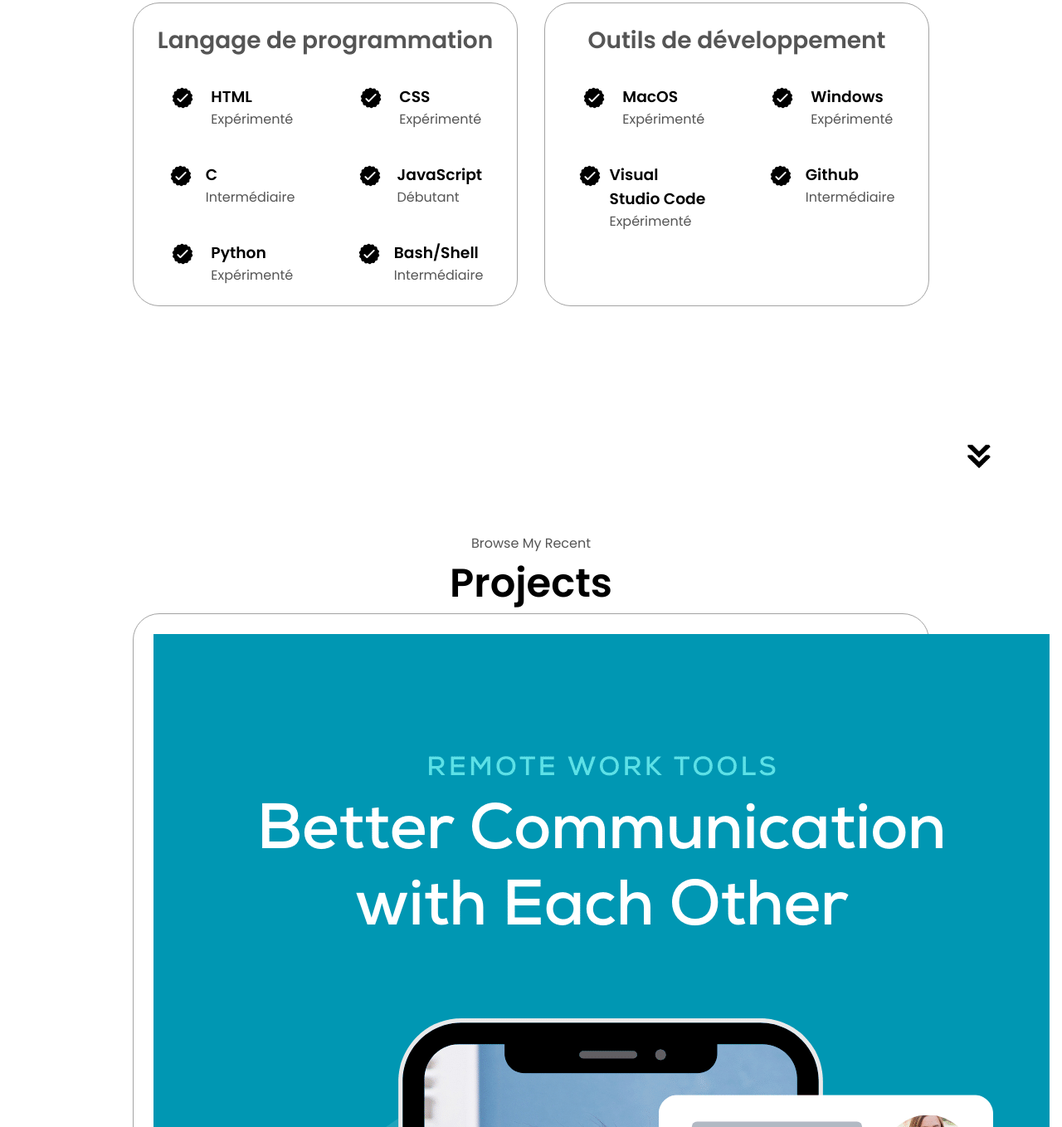
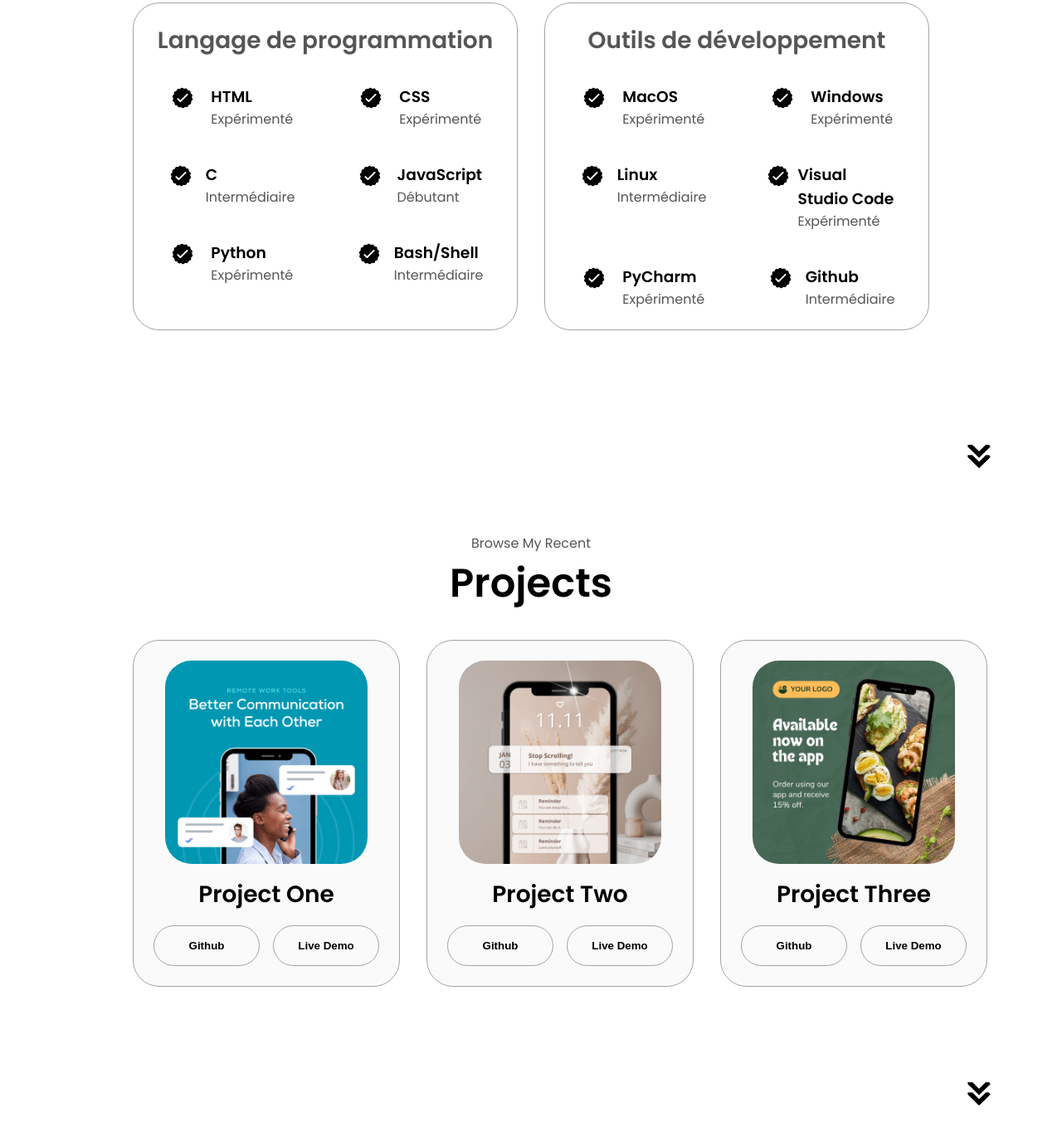
Before and after one commit to LeCroco404/Portfolio, a plain HTML site: page index.html in a window 1280 px wide. Shown: the part 1702-3060 px from the top of the page at 83% size. Drawn offline with Linux system fonts and the light colour scheme.

Commit message:
push the last code for the projects section

```diff
--- a/index.html
+++ b/index.html
@@ -162,7 +162,21 @@
                             <article>
                                 <img src="./assets/checkmark.png" alt="Experience icon" class="icon">
                                 <div>
+                                    <h3>Linux</h3>
+                                    <p>Intermédiaire</p>
+                                </div>
+                            </article>
+                            <article>
+                                <img src="./assets/checkmark.png" alt="Experience icon" class="icon">
+                                <div>
                                     <h3>Visual Studio Code</h3>
+                                    <p>Expérimenté</p>
+                                </div>
+                            </article>
+                            <article>
+                                <img src="./assets/checkmark.png" alt="Experience icon" class="icon">
+                                <div>
+                                    <h3>PyCharm</h3>
                                     <p>Expérimenté</p>
                                 </div>
                             </article>
@@ -188,6 +202,7 @@
             <p class="section__text__p1">Browse My Recent</p>
             <h1 class="title">Projects</h1>
             <div class="experience-details-container">
+                <div class="about-containers">
                     <div class="details-container color-container">
                         <div class="article-container">
                             <img src="./assets/project-1.png" alt="Project 1" class="project-img">
@@ -204,9 +219,9 @@
                     </div>
                     <div class="details-container color-container">
                         <div class="article-container">
-                        <img src="./assets/project-1.png" alt="Project 1" class="project-img">
+                            <img src="./assets/project-2.png" alt="Project 2" class="project-img">
                         </div>
-                    <h2 class="experience-sub-title project-title">Project One</h2>
+                        <h2 class="experience-sub-title project-title">Project Two</h2>
                         <div class="btn-container">
                             <button class="btn btn-color-2 project-btn" onclick="location.href='https://github.com'">
                                 Github
@@ -218,9 +233,9 @@
                     </div>
                     <div class="details-container color-container">
                         <div class="article-container">
-                        <img src="./assets/project-1.png" alt="Project 1" class="project-img">
+                            <img src="./assets/project-3.png" alt="Project 3" class="project-img">
                         </div>
-                    <h2 class="experience-sub-title project-title">Project One</h2>
+                        <h2 class="experience-sub-title project-title">Project Three</h2>
                         <div class="btn-container">
                             <button class="btn btn-color-2 project-btn" onclick="location.href='https://github.com'">
                                 Github
@@ -231,6 +246,13 @@
                         </div>
                     </div>
                 </div>
+            </div>
+            <img
+              src="./assets/arrow.png"
+              alt="Arrow icon"
+              class="icon arrow"
+              onclick="location.href='./#projects'"
+            />
         </section>
         <script src="script.js"></script>
     </body>
--- a/style.css
+++ b/style.css
@@ -348,3 +348,30 @@ article .icon {
 }
 
 /* PROJECTS SECTION */
+
+#projects {
+    position: relative;
+}
+
+.color-container {
+    border-color: rgb(163, 163, 163);
+    background: rgb(250, 250, 250);
+}
+
+.project-img {
+    border-radius: 2rem;
+    width: 90%;
+    height: 90%;
+}
+
+.project-title {
+    margin: 1rem;
+    color: black;
+}
+
+.project-btn {
+    color: black;
+    border-color: rgb(163, 163, 163);
+}
+
+/* CONTACT */
```
Lines whose indentation alone changed are shown as unchanged.
